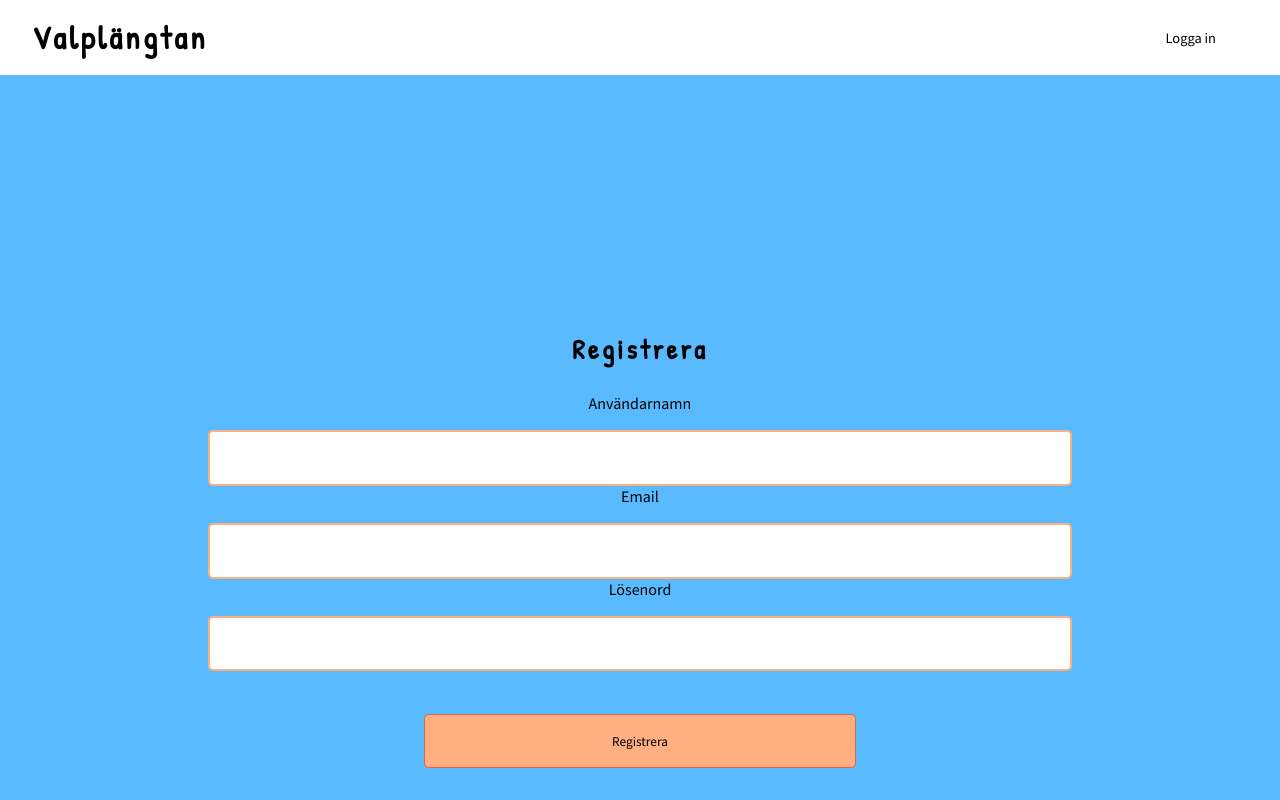
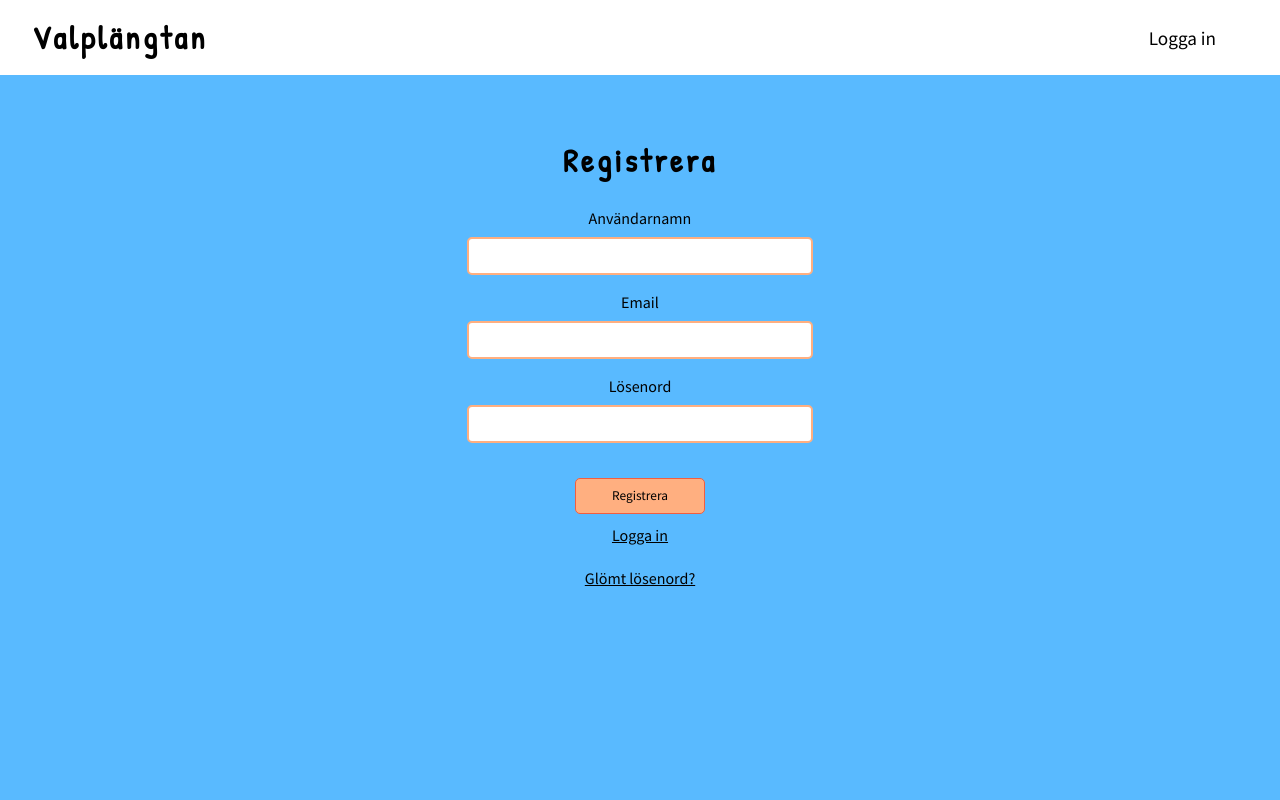
Before and after one commit to FredrikaEricsson/valplangtan, a Next.js app: page /register in a window 1280 px wide. Shown: the top 800 px of the page. Built offline with nearby package versions, Linux system fonts and the light colour scheme; no server answers.

Commit message:
styling desktop

```diff
--- a/styles/global.ts
+++ b/styles/global.ts
@@ -28,6 +28,9 @@ export const MainContainer = styled.main`
   padding: 20% 5%;
   background-color: ${colors.colorLightBlue};
   min-height: 91vh;
+  @media screen and (min-width: 1024px) {
+    padding: 5% 5%;
+  }
 `;
 
 export const HeadingWrapper = styled.div`
@@ -94,6 +97,9 @@ export const MenuLink = styled.a`
   color: black;
   transition: color 0.2s;
   font-size: 0.9rem;
+  @media screen and (min-width: 1024px) {
+    font-size: 1.2rem;
+  }
   &:hover {
     color: ${colors.colorDarkOrange};
   }
@@ -104,12 +110,18 @@ export const Headline = styled.h1`
   font-size: 1.7rem;
   letter-spacing: 0.2rem;
   color: black;
+  @media screen and (min-width: 1024px) {
+    font-size: 2rem;
+  }
 `;
 
 export const Input = styled.input`
   border: 2px solid ${colors.colorLightOrange};
   border-radius: 5px;
   padding: 2%;
+  @media screen and (min-width: 1024px) {
+    padding: 1%;
+  }
 `;
 
 export const Button = styled.button`
@@ -117,4 +129,7 @@ export const Button = styled.button`
   border-radius: 5px;
   padding: 2%;
   background-color: ${colors.colorLightOrange};
+  @media screen and (min-width: 1024px) {
+    padding: 1%;
+  }
 `;
--- a/styles/register.ts
+++ b/styles/register.ts
@@ -27,6 +27,9 @@ export const RegisterPageWrapper = styled.div`
   a {
     margin: 3%;
     color: black;
+    @media screen and (min-width: 1024px) {
+      margin: 1%;
+    }
   }
 `;
 
@@ -38,10 +41,20 @@ export const InputWrapper = styled.div`
 
   input {
     margin-top: 2%;
+    @media screen and (min-width: 1024px) {
+      width: 40%;
+      align-self: center;
+      margin-bottom: 2%;
+      margin-top: 1%;
+    }
   }
   button {
     width: 50%;
     align-self: center;
     margin-top: 5%;
+    @media screen and (min-width: 1024px) {
+      width: 15%;
+      margin-top: 2%;
+    }
   }
 `;
```
Also changed, not shown: pages/puppy.tsx (+3 -0 lines), styles/add-new-puppy.ts (+14 -0 lines), styles/forgot-password.ts (+13 -0 lines), styles/login.ts (+14 -0 lines), styles/puppy.ts (+28 -1 lines).
